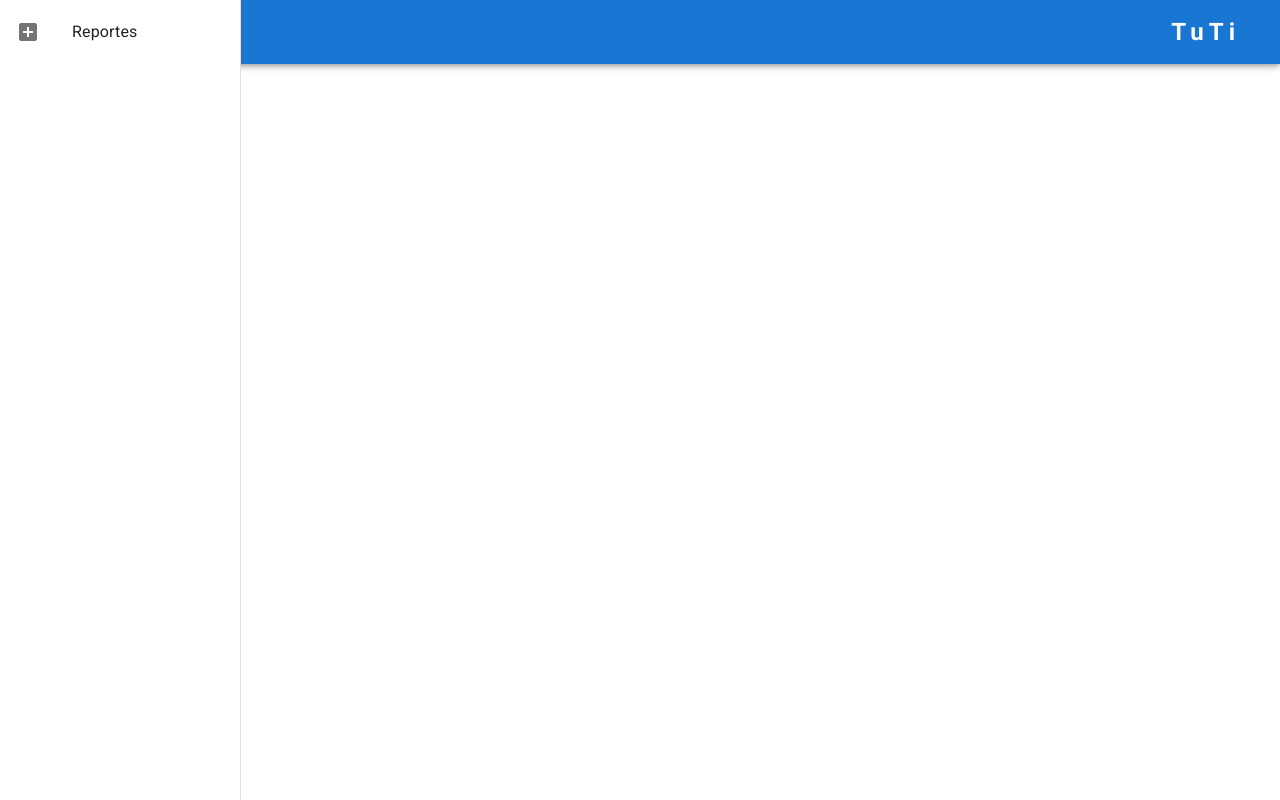
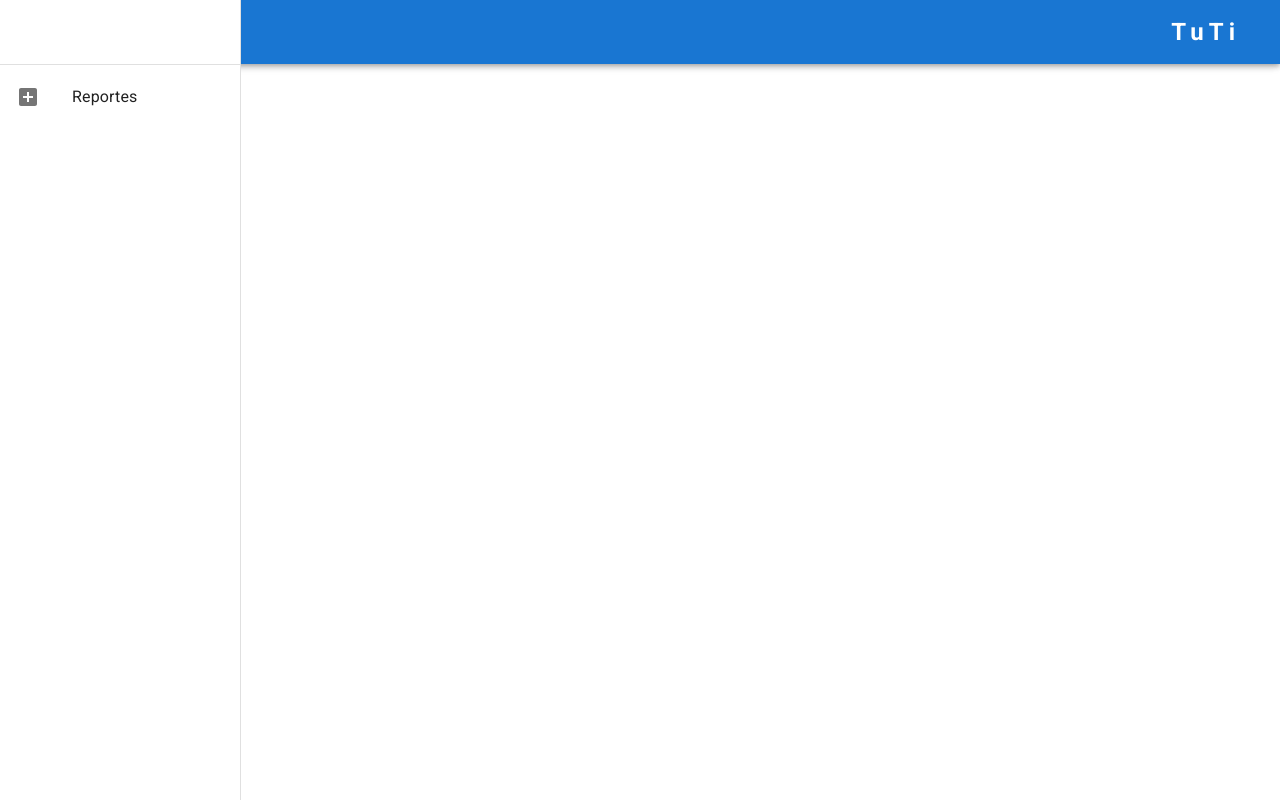
Before and after one commit to fabi4872/youtube-react, a React (Vite) app: page / in a window 1280 px wide. Built offline with nearby package versions, Linux system fonts and the light colour scheme.

Commit message:
Incorporacion de Drawer

```diff
--- a/src/components/Navbar.jsx
+++ b/src/components/Navbar.jsx
@@ -1,4 +1,4 @@
-import { AppBar, Drawer, Toolbar, Typography } from '@mui/material';
+import { AppBar, Divider, Drawer, Toolbar, Typography } from '@mui/material';
 import { Box } from '@mui/system';
 import { styled } from '@mui/material/styles';
 import { NavListItem } from './NavListItem';
@@ -61,6 +61,10 @@ export const Navbar = () => {
       <Drawer
         variant='permanent'
       >
+        <Box>
+          <Offset />
+          <Divider />
+        </Box>
         <NavListItem listItem={ listItem } />
       </Drawer>
     </>
```
